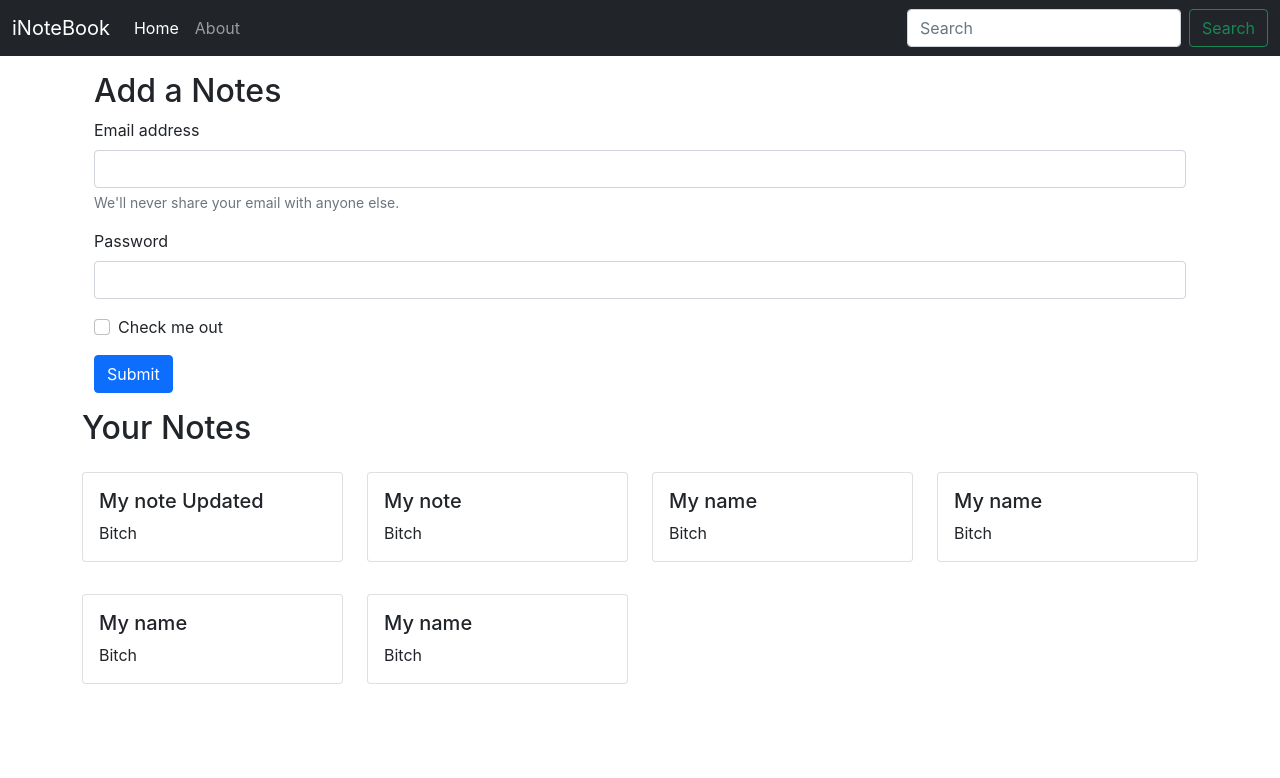
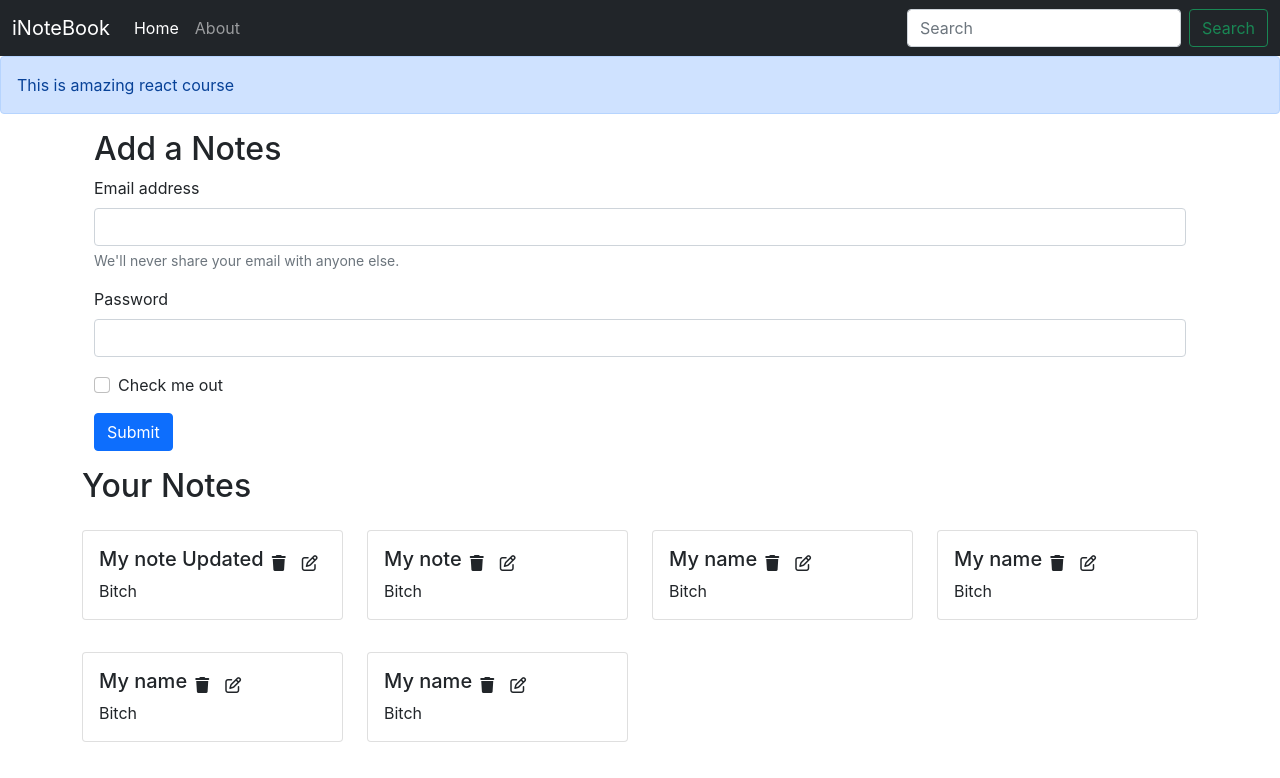
Before and after one commit to MuhammadHuzaifaShah/iNoteBook, a React (Create React App) app: page / in a window 1280 px wide. Shown: the top 778 px of the page. Built offline with nearby package versions, Linux system fonts and the light colour scheme; the HTML template or start-up script is replaced by a standard one.

Commit message:
Icon from font Awesome is added

```diff
--- a/public/index.html
+++ b/public/index.html
@@ -20,7 +20,7 @@
   <body>
     <noscript>You need to enable JavaScript to run this app.</noscript>
     <div id="root"></div>
-
+    <script src="https://kit.fontawesome.com/df0e5edea1.js" crossorigin="anonymous"></script>
       <!-- Option 1: Bootstrap Bundle with Popper -->
     <script src="https://cdn.jsdelivr.net/npm/bootstrap@5.1.3/dist/js/bootstrap.bundle.min.js" integrity="sha384-ka7Sk0Gln4gmtz2MlQnikT1wXgYsOg+OMhuP+IlRH9sENBO0LRn5q+8nbTov4+1p" crossorigin="anonymous"></script>
 
--- a/src/App.js
+++ b/src/App.js
@@ -4,6 +4,7 @@
 import Home from "./components/Home";
 import About from "./components/About";
 import NoteState from "./context/notes/NoteState";
+import { Alert } from "./components/Alert";
 
 function App() {
   return (
@@ -11,6 +12,7 @@
       <NoteState>
         <BrowserRouter>
           <Navbar />
+          <Alert message="This is amazing react course"/>
           <div className="container">
             <Routes>
               <Route exact path="/" element=<Home /> />
--- /dev/null
+++ b/src/components/Alert.js
@@ -0,0 +1,11 @@
+import React from "react";
+
+export const Alert = (props) => {
+  return (
+    <div>
+      <div class="alert alert-primary" role="alert">
+        {props.message}
+      </div>
+    </div>
+  );
+};
--- a/src/components/Home.js
+++ b/src/components/Home.js
@@ -9,37 +9,37 @@
       <div className="container my-3">
       <h2> Add a Notes</h2>
       <form>
-        <div class="mb-3">
-          <label for="exampleInputEmail1" class="form-label">
+        <div className="mb-3">
+          <label htmlFor="exampleInputEmail1" className="form-label">
             Email address
           </label>
           <input
             type="email"
-            class="form-control"
+            className="form-control"
             id="exampleInputEmail1"
             aria-describedby="emailHelp"
           />
-          <div id="emailHelp" class="form-text">
+          <div id="emailHelp" className="form-text">
             We'll never share your email with anyone else.
           </div>
         </div>
-        <div class="mb-3">
-          <label for="exampleInputPassword1" class="form-label">
+        <div className="mb-3">
+          <label htmlFor="exampleInputPassword1" className="form-label">
             Password
           </label>
           <input
             type="password"
-            class="form-control"
+            className="form-control"
             id="exampleInputPassword1"
           />
         </div>
-        <div class="mb-3 form-check">
-          <input type="checkbox" class="form-check-input" id="exampleCheck1" />
-          <label class="form-check-label" for="exampleCheck1">
+        <div className="mb-3 form-check">
+          <input type="checkbox" className="form-check-input" id="exampleCheck1" />
+          <label className="form-check-label" htmlFor="exampleCheck1">
             Check me out
           </label>
         </div>
-        <button type="submit" class="btn btn-primary">
+        <button type="submit" className="btn btn-primary">
           Submit
         </button>
       </form>
--- a/src/components/Noteitem.js
+++ b/src/components/Noteitem.js
@@ -4,10 +4,14 @@
     const {note}=props
   return (
     <div className='col-md-3'>
-      <div class="card my-3">
-            <div class="card-body">
-                <h5 class="card-title">{note.title}</h5>
-                <p class="card-text">{note.description}</p>
+      <div className="card my-3">
+            <div className="card-body">
+              <div className="d-flex align-items-center">
+                <h5 className="card-title">{note.title}</h5>
+                <i className="fa-solid fa-trash mx-2"style={{cursor: "pointer"}}></i>
+                <i className="fa-regular fa-pen-to-square mx-2" style={{cursor: "pointer"}}></i>
+                </div>
+                <p className="card-text">{note.description}</p>
             </div>
         </div>
     </div>
--- a/src/components/Notes.js
+++ b/src/components/Notes.js
@@ -9,7 +9,7 @@
     <div className="row my-3">
       <h2> Your Notes</h2>
       {notes.map((note)=>{
-          return <Noteitem  note={note}/>;
+          return <Noteitem key={note._id} note={note}/>;
       })}
       </div>
   )
```
